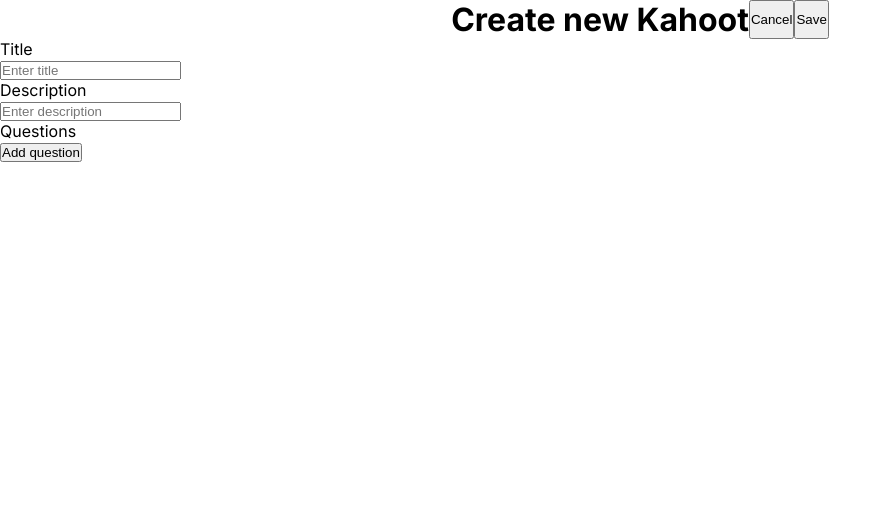
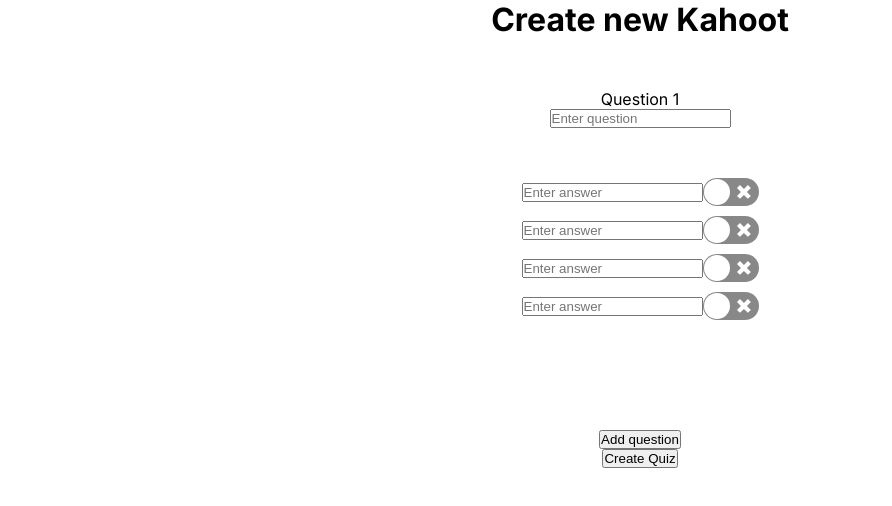
Before and after one commit to imaron85/pp3s-groupD, a Next.js app in the folder apps/web/: page /creator in a window 1280 px wide. Both pictures are taken after a click on the button "Add question". Shown: the top 506 px of the page, without its empty margins (0-892 px from the left). Built offline with nearby package versions, Linux system fonts and the light colour scheme.

Commit message:
added correctAnswertoggle and addNewQuestions

```diff
--- a/apps/web/app/creator/page.module.css
+++ b/apps/web/app/creator/page.module.css
@@ -10,4 +10,16 @@
 .flexCenter {
   display: flex;
   justify-content: center;
+  flex-direction: column;
+  align-items: center;
+  margin-bottom: 50px;
 }
+
+.answerRow {
+  display: flex;
+  justify-content: center;
+  flex-direction: row;
+  align-items: center;
+  margin-bottom: 10px;
+  flex: space;
+}
--- a/apps/web/app/creator/page.tsx
+++ b/apps/web/app/creator/page.tsx
@@ -1,31 +1,106 @@
+'use client'
+
+import { useState } from "react";
 import styles from "./page.module.css";
+import Switch from "react-switch";
+
+interface Answer {
+  answerText: string;
+  isCorrect: boolean;
+}
+
+interface Question {
+  id: number;
+  questionText: string;
+  answers: Answer[];
+}
 
 export default function Page(): JSX.Element {
+
+  const [questions, setQuestions] = useState<Question[]>([]);
+
+  const handleNewQuestion = () => {
+    const newQuestion: Question = {
+      id: questions.length + 1,
+      questionText: '',
+      answers: [
+        {answerText: '', isCorrect: false},
+        {answerText: '', isCorrect: false},
+        {answerText: '', isCorrect: false},
+        {answerText: '', isCorrect: false}
+      ]
+    };
+    setQuestions(currentQuestions => [...currentQuestions, newQuestion]);
+  }
+
+  const handleQuestionTitleChange = (questionText: string, questionId:number) => {
+    setQuestions(quizQuestions =>
+      quizQuestions.map((quizQuestion) =>
+      quizQuestion.id === questionId ? {...quizQuestion, questionText: questionText}: quizQuestion
+  )
+    );
+  };
+
+  const handleQuestionAnswerChange = (answerText: string, questionId: number, answerId: number) => {
+    setQuestions(quizQuestions =>
+      quizQuestions.map((q) =>
+        q.id === questionId ? {
+          ...q,
+          answers: q.answers.map((a, aId) =>
+            aId === answerId ? {...a, answerText} :a
+        )
+        } : q
+      )
+    );
+  };
+
+  const handleCorrectAnswerToggle = (questionId: number, answerId: number, isCorrect: boolean) => {
+    setQuestions(quizQuestions =>
+      quizQuestions.map((q) =>
+        q.id === questionId ? {
+          ...q,
+          answers: q.answers.map((a, aId) =>
+            aId === answerId ? {...a, isCorrect: isCorrect } :a
+        )
+        } : q)
+    )
+  };
+
   return (
     <main>
       <div className={styles.flexCenter}>
       <h1>Create new Kahoot</h1>
-      <button>
-        <p>Cancel</p>
-      </button>
-      <button>
-        <p>Save</p>
-      </button>
       </div>
+      <div className={styles.flexCenter}>
+      {questions.map((question) => (
+        <div className={styles.flexCenter} key={question.id}>
+          <p>Question {question.id}</p>
+          <input
+          className={styles.flexCenter}
+          type="text"
+          placeholder="Enter question"
+          value={question.questionText}
+          onChange={(q) => {
+            handleQuestionTitleChange(q.target.value, question.id)}}
+          />
+          {question.answers.map((answer, answerId) => (
+            <div className={styles.answerRow} key={answerId}>
+            <input
+              type="text"
+              placeholder={'Enter answer'}
+              value={answer.answerText}
+              onChange={(e) => handleQuestionAnswerChange(e.target.value, question.id, answerId)}
+            />
+             <Switch checked={answer.isCorrect} onChange={(checked: boolean) => handleCorrectAnswerToggle(question.id, answerId, checked)}/>
+            </div>
+          ))}
+        </div>
 
-      <div className={styles.quizDetails}>
-      <p>Title</p>
-      <input placeholder="Enter title">
-      </input>
-      <p>Description</p>
-      <input placeholder="Enter description">
-      </input>
-      <p>Questions</p>
+      ))}
       </div>
-      <div>
-        <button>
-          <p>Add question</p>
-        </button>
+      <div className={styles.flexCenter}>
+      <button onClick={handleNewQuestion}>Add question</button>
+      <button onClick={handleNewQuestion}>Create Quiz</button>
       </div>
     </main>
   );
--- a/package.json
+++ b/package.json
@@ -20,5 +20,8 @@
   "workspaces": [
     "apps/*",
     "packages/*"
-  ]
+  ],
+  "dependencies": {
+    "react-switch": "^7.0.0"
+  }
 }
```
Also changed, not shown: 1 other file (tests, documents, lock files or other folders).
